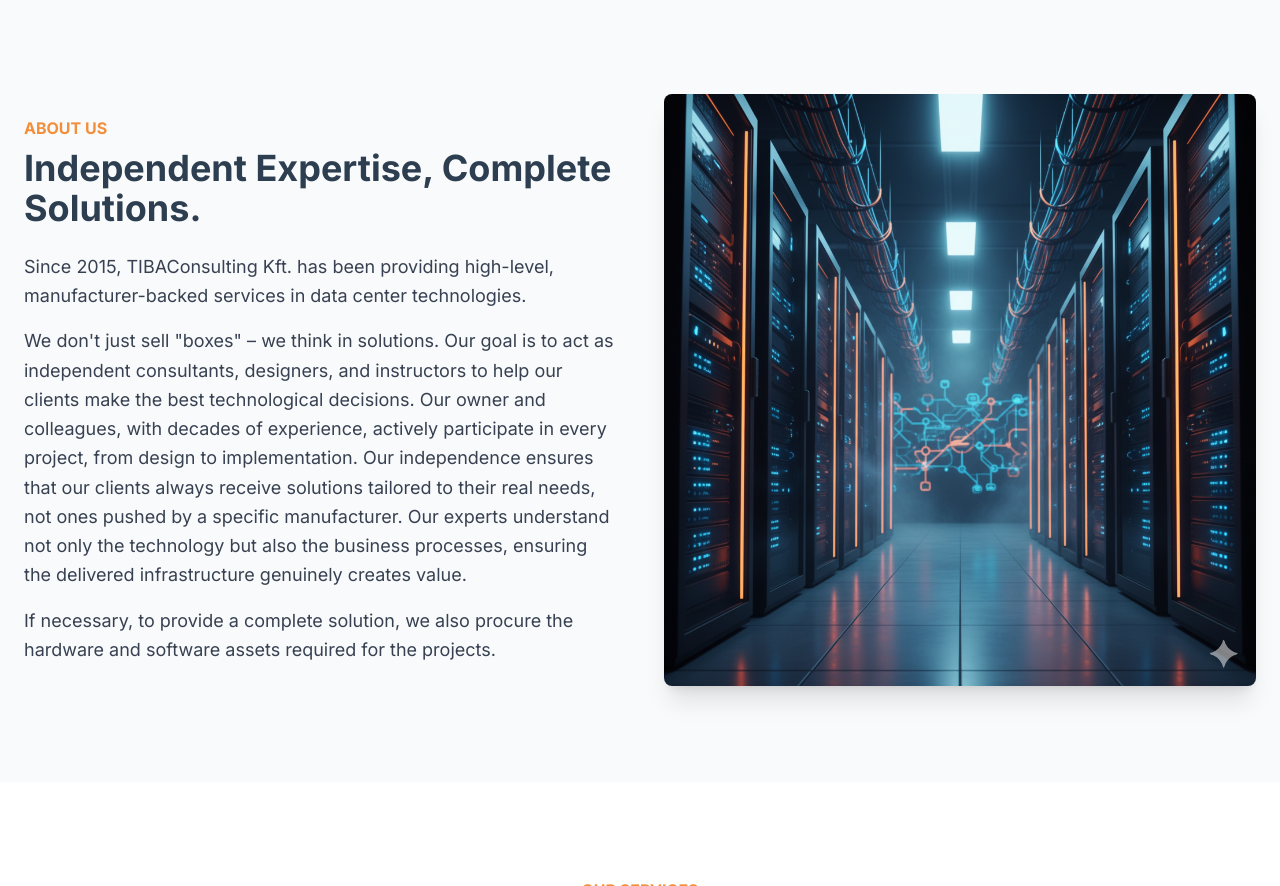
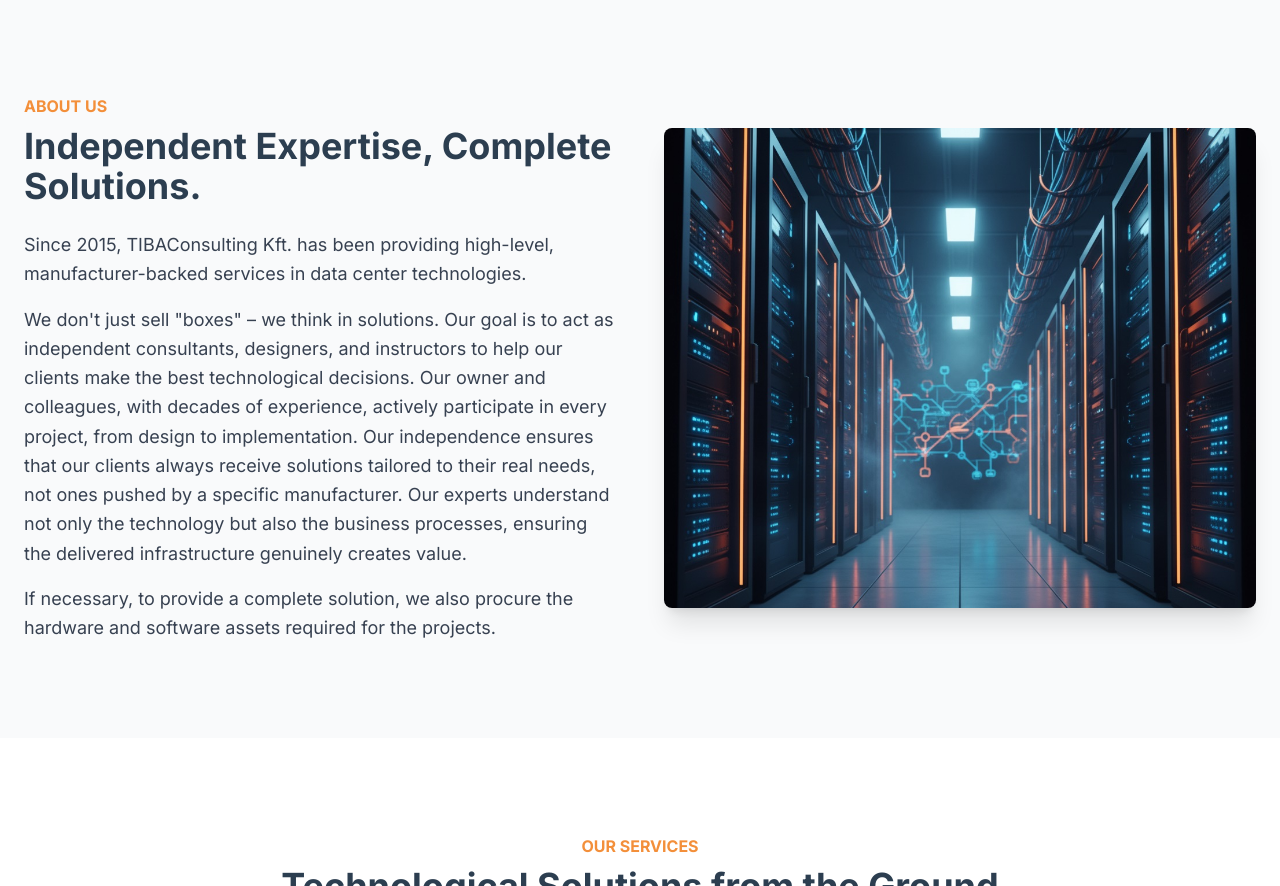
Before and after one commit to Tibaconsulting/tibaconsulting.github.io, a plain HTML site: page index.html in a window 1280 px wide. Shown: the part 642-1528 px from the top of the page. Drawn offline with nearby package versions, Linux system fonts and the light colour scheme.

Commit message:
Update index.html

```diff
--- a/index.html
+++ b/index.html
@@ -128,7 +128,7 @@
                 <!-- Kép a Rólunk szekcióhoz -->
                 <div class="relative">
                     <div class="aspect-w-4 aspect-h-2">
-                        <img src="Gemini_DC.png"
+                        <img src="Gemini_DC.jpg"
                              alt="Szakmai konzultáció"
                              class="rounded-lg shadow-xl object-cover" data-i18n="about.imageAlt" data-i18n-attr="alt">
                     </div>
@@ -543,4 +543,5 @@
 
     </script>
 </body>
+
 </html>
```
